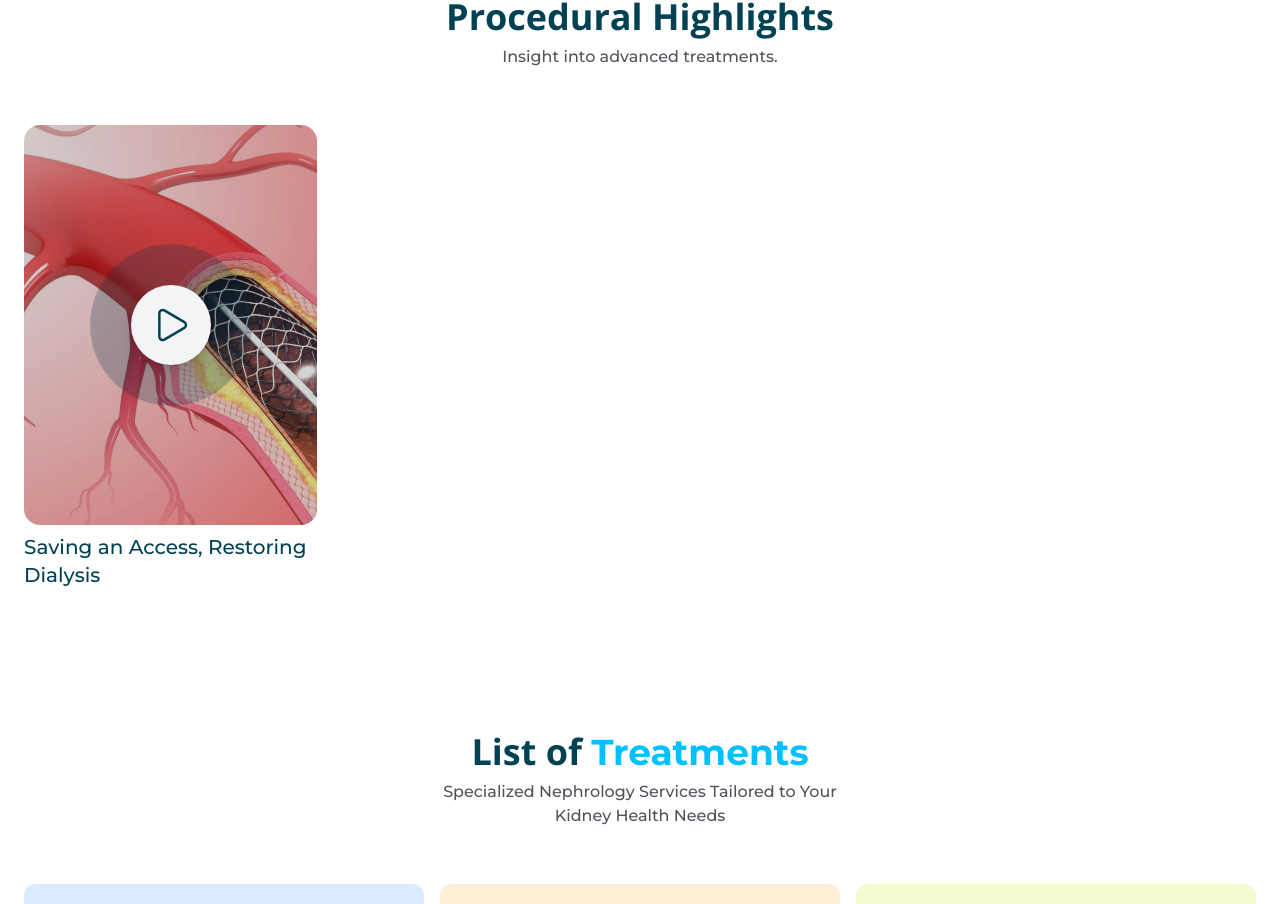
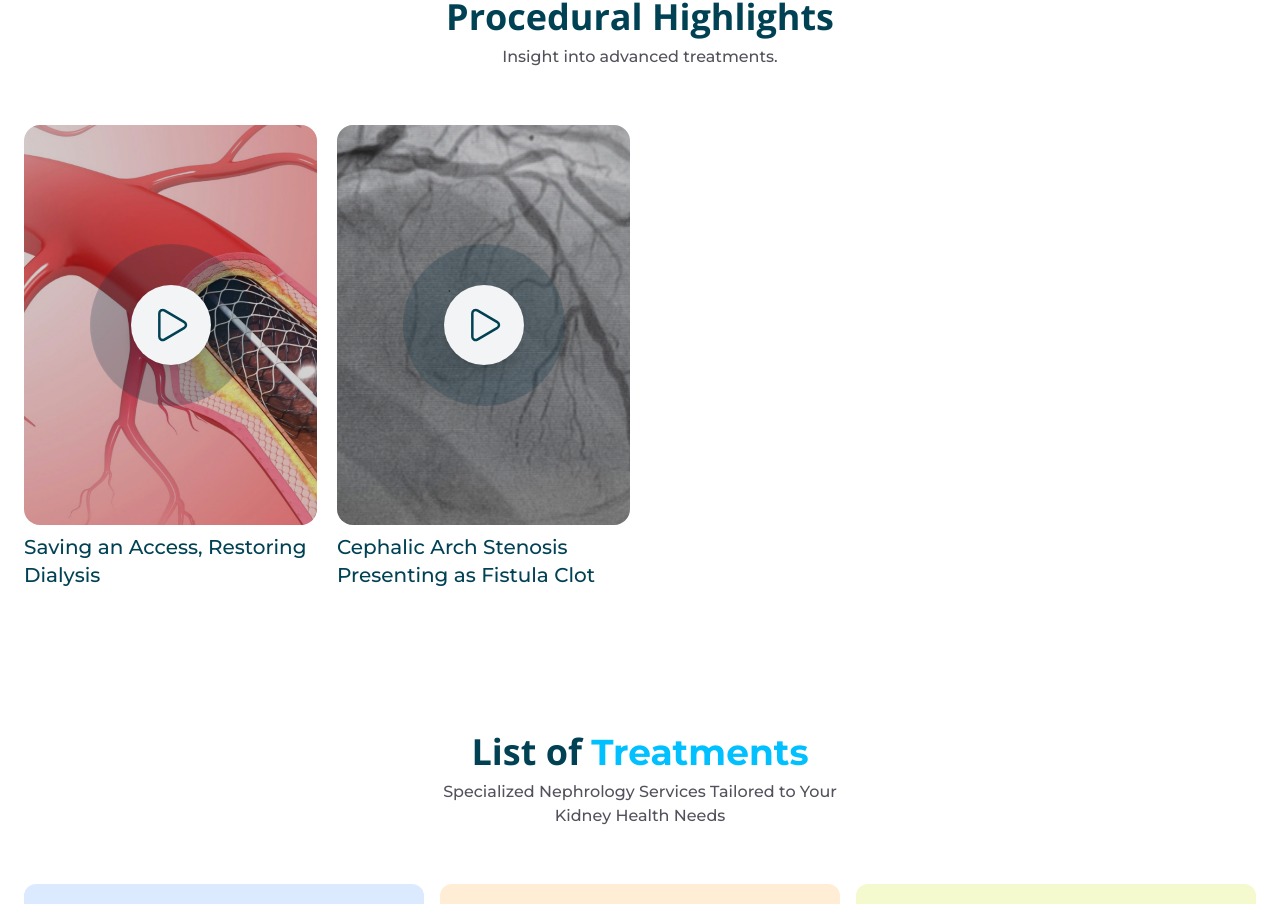
Before and after one commit to priyesshrai/dr-satyanarayana, a Next.js app: page / in a window 1280 px wide. Shown: the part 1539-2443 px from the top of the page. Built offline with nearby package versions, Linux system fonts and the light colour scheme.

Commit message:
update video

```diff
--- a/src/components/Video.tsx
+++ b/src/components/Video.tsx
@@ -2,12 +2,97 @@
 import { Heading, Section, Subheading, Wrapper } from '@/utils/Section'
 import { Play, X } from 'lucide-react'
 import { AnimatePresence, motion } from 'motion/react';
-import React, { Dispatch, SetStateAction, useEffect, useState } from 'react'
+import React, { Dispatch, ReactNode, SetStateAction, useEffect, useState } from 'react'
 import { useLenisControl } from '@/utils/SmoothScroll';
+
+
+interface Video {
+    cover: string;
+    url: string;
+    title: string;
+    content: ReactNode
+}
+
+const video: Video[] = [
+    {
+        cover: '/images/video/img-01.jpg',
+        url: "/video/vdo-1.mp4",
+        title: 'Saving an Access, Restoring Dialysis',
+        content: <div className='relative flex-1'>
+            <h2 className='text-white font-bold lg:text-4xl md:text-2xl text-lg'>
+                Saving an Access, Restoring Dialysis
+            </h2>
+            <p className='mt-3 text-gray-100 max-w-2xl md:text-lg text-base'>
+                A patient was referred to me with poor flow in the left radiocephalic AV fistula, resulting in inadequate dialysis.
+            </p>
+
+            <h2 className='text-white font-bold md:text-2xl text-base mt-5 max-w-3xl'>
+                A simple fistulogram revealed a juxta-anastomotic lesion — the hidden culprit.
+            </h2>
+            <p className='mt-3 text-gray-100 max-w-2xl md:text-lg text-base'>
+                ✅ With balloon fistuloplasty, the lesion was corrected, a good thrill returned, and the patient could resume dialysis with excellent flows.
+            </p>
+
+            <h2 className='text-white font-bold md:text-2xl text-base mt-5 max-w-3xl'>
+                🔑 Key message:
+            </h2>
+
+            <p className='mt-3 text-gray-100 max-w-2xl md:text-lg text-base'>
+                Even small stenotic lesions can compromise dialysis adequacy.
+                <br />
+                Timely intervention preserves fistula function and avoids the need for new access creation.
+                <br />
+                Always investigate poor flows early — a simple test and prompt treatment can make all the difference.
+            </p>
+            <h2 className='text-white font-bold md:text-2xl text-base mt-5 max-w-3xl'>
+                👨‍⚕️ Each access is precious — protect and salvage whenever possible.
+            </h2>
+        </div>
+
+    },
+    {
+        cover: '/images/video/img-02.jpg',
+        url: "/video/vdo-2.mp4",
+        title: 'Cephalic Arch Stenosis Presenting as Fistula Clot',
+        content:
+            <div className='relative flex-1'>
+                <h2 className='text-white font-bold lg:text-4xl md:text-2xl text-lg'>
+                    Cephalic Arch Stenosis Presenting as Fistula Clot
+                </h2>
+                <p className='mt-3 text-gray-100 max-w-2xl md:text-lg text-base'>
+                    This case demonstrates the critical importance of identifying and addressing the underlying cause of access thrombosis rather than just treating the clot itself.
+                </p>
+
+                <p className='mt-3 text-gray-100 max-w-2xl md:text-lg text-base'>
+                    A patient presented with a thrombosed AV fistula, and POCUS (point-of-care ultrasound) revealed a clot burden within the fistula segment with no detectable flow. At first glance, this appeared to be a simple thrombotic occlusion.
+                </p>
+
+                <p className='mt-3 text-gray-100 max-w-2xl md:text-lg text-base'>
+                    However, on detailed angiographic assessment, we identified a significant cephalic arch stenosis — the true culprit lesion responsible for the stasis and subsequent clot formation.
+                    <br />
+                    If only surgical declotting had been done without correcting this cephalic arch obstruction, the thrombus would almost certainly have recurred.
+                </p>
+
+                <p className='mt-3 text-gray-100 max-w-2xl md:text-lg text-base'>
+                    During the procedure, contrast injection into the fistula showed no flow beyond the thrombus. Subsequently, balloon maceration of the clot was performed, followed by angioplasty of the cephalic arch using a high-pressure balloon, which restored excellent outflow and re-established normal fistula function.
+                </p>
+                <p className='mt-3 text-gray-100 max-w-2xl md:text-lg text-base'>
+                    This intervention not only salvaged the existing access but also prevented the need for a temporary dialysis catheter, thereby reducing infection risk and preserving the patient's native access longevity.
+                </p>
+                <h2 className='text-white font-bold md:text-2xl text-base mt-5 max-w-3xl'>
+                    Learning Point
+                </h2>
+                <em className='block mt-4 text-gray-100 max-w-2xl md:text-lg text-base'>
+                    “In access salvage, don't just chase the clot — find and fix the reason behind it.Treating the underlying stenosis is key to durable success.”
+                </em>
+            </div>
+    },
+]
 
 export default function Video() {
     const [open, setOpen] = useState(false);
     const { stopScroll, startScroll } = useLenisControl();
+    const [selectedVideo, setSelectedVideo] = useState<number | null>(null);
     useEffect(() => {
         if (open) {
             stopScroll();
@@ -16,6 +101,7 @@ export default function Video() {
         }
         return () => startScroll();
     }, [open, stopScroll, startScroll]);
+
 
     return (
         <Section>
@@ -30,28 +116,36 @@ export default function Video() {
                         </Subheading>
                     </div>
                     <div className='flex-1 relative grid lg:grid-cols-4 md:grid-cols-3 sm:grid-cols-2 grid-cols-1 gap-5'>
-                        <div className='relative w-full'>
-                            <div className="relative w-full h-[400px] flex items-center justify-center rounded-2xl bg-[url(/images/video/img-01.jpg)] bg-no-repeat bg-cover bg-center after:inset-0 after:bg-zinc-800/20 after:absolute overflow-hidden " onClick={() => setOpen(true)}>
-                                <div className="relative">
-                                    <div className="ripple w-20 h-20 rounded-full  flex items-center justify-center relative">
-                                        <div className="absolute inset-0 rounded-full animate-ripple bg-dark-navy/40"></div>
-                                        <div className="absolute inset-0 rounded-full animate-ripple delay-300 bg-dark-navy/40"></div>
-                                        <div className="absolute inset-0 rounded-full animate-ripple delay-700 bg-dark-navy/40"></div>
+                        {
+                            video.map((item, idx) => (
+                                <div className='relative w-full' key={idx + 3}>
+                                    <div
+                                        className={`relative w-full h-[400px] flex items-center justify-center rounded-2xl bg-no-repeat bg-cover bg-center after:inset-0 after:bg-zinc-800/20 after:absolute overflow-hidden`}
+                                        style={{ backgroundImage: `url(${item.cover})` }}
+                                        onClick={() => { setOpen(true); setSelectedVideo(idx) }}
+                                    >
+                                        <div className="relative">
+                                            <div className="ripple w-20 h-20 rounded-full  flex items-center justify-center relative">
+                                                <div className="absolute inset-0 rounded-full animate-ripple bg-dark-navy/40"></div>
+                                                <div className="absolute inset-0 rounded-full animate-ripple delay-300 bg-dark-navy/40"></div>
+                                                <div className="absolute inset-0 rounded-full animate-ripple delay-700 bg-dark-navy/40"></div>
 
-                                        <div className="relative z-10 flex items-center justify-center w-20 h-20 bg-gray-100 rounded-full cursor-pointer text-dark-navy shadow-lg hover:scale-105 transition-transform duration-300">
-                                            <Play size={40} strokeWidth={1.5} />
+                                                <div className="relative z-10 flex items-center justify-center w-20 h-20 bg-gray-100 rounded-full cursor-pointer text-dark-navy shadow-lg hover:scale-105 transition-transform duration-300">
+                                                    <Play size={40} strokeWidth={1.5} />
+                                                </div>
+                                            </div>
                                         </div>
                                     </div>
+                                    <span className='block mt-2 text-xl font-medium text-dark-navy'>
+                                        {item.title}
+                                    </span>
                                 </div>
-                            </div>
-                            <span className='block mt-2 text-xl font-medium text-dark-navy'>
-                                Saving an Access, Restoring Dialysis
-                            </span>
-                        </div>
+                            ))
+                        }
 
                     </div>
                 </div>
-                <Drawer open={open} setOpen={setOpen} />
+                <Drawer open={open} setOpen={setOpen} selectedVideo={selectedVideo} setSelectedVideo={setSelectedVideo} />
             </Wrapper>
         </Section>
     )
@@ -60,9 +154,11 @@ export default function Video() {
 type Props = {
     open: boolean;
     setOpen: Dispatch<SetStateAction<boolean>>
+    selectedVideo: number | null
+    setSelectedVideo: Dispatch<SetStateAction<number | null>>
 }
 
-function Drawer({ open, setOpen }: Props) {
+function Drawer({ open, setOpen, selectedVideo, setSelectedVideo }: Props) {
 
     return (
         <AnimatePresence>
@@ -70,7 +166,7 @@ function Drawer({ open, setOpen }: Props) {
                 <>
                     <motion.div
                         className="fixed inset-0 bg-black/20 backdrop-blur-[2px] z-20"
-                        onClick={() => setOpen(false)}
+                        onClick={() => { setOpen(false); setSelectedVideo(null) }}
                         initial={{ opacity: 0 }}
                         animate={{ opacity: 1 }}
                         exit={{ opacity: 0 }}
@@ -90,46 +186,23 @@ function Drawer({ open, setOpen }: Props) {
                     >
                         <div className='relative w-full h-full'>
                             <div className="w-full relative lg:p-16 md:p-10 p-7 flex md:flex-row flex-col gap-10" data-lenis-prevent>
-                                <div className='relative flex-1'>
-                                    <h2 className='text-white font-bold lg:text-4xl md:text-2xl text-lg'>
-                                        Saving an Access, Restoring Dialysis
-                                    </h2>
-                                    <p className='mt-3 text-gray-100 max-w-2xl md:text-lg text-base'>
-                                        A patient was referred to me with poor flow in the left radiocephalic AV fistula, resulting in inadequate dialysis.
-                                    </p>
-
-                                    <h2 className='text-white font-bold md:text-2xl text-base mt-5 max-w-3xl'>
-                                        A simple fistulogram revealed a juxta-anastomotic lesion — the hidden culprit.
-                                    </h2>
-                                    <p className='mt-3 text-gray-100 max-w-2xl md:text-lg text-base'>
-                                        ✅ With balloon fistuloplasty, the lesion was corrected, a good thrill returned, and the patient could resume dialysis with excellent flows.
-                                    </p>
-
-                                    <h2 className='text-white font-bold md:text-2xl text-base mt-5 max-w-3xl'>
-                                        🔑 Key message:
-                                    </h2>
-
-                                    <p className='mt-3 text-gray-100 max-w-2xl md:text-lg text-base'>
-                                        Even small stenotic lesions can compromise dialysis adequacy.
-                                        <br />
-                                        Timely intervention preserves fistula function and avoids the need for new access creation.
-                                        <br />
-                                        Always investigate poor flows early — a simple test and prompt treatment can make all the difference.
-                                    </p>
-                                    <h2 className='text-white font-bold md:text-2xl text-base mt-5 max-w-3xl'>
-                                        👨‍⚕️ Each access is precious — protect and salvage whenever possible.
-                                    </h2>
-                                </div>
+                                {
+                                    selectedVideo !== null && (
+                                        video[selectedVideo].content
+                                    )
+                                }
 
                                 <div className='shrink-0 md:w-[300px] w-full'>
                                     <video controls className='md:w-[290px] w-full '>
-                                        <source src="/video/vdo-1.mp4" type="video/mp4" />
+                                        {selectedVideo !== null && (
+                                            <source src={video[selectedVideo].url} type="video/mp4" />
+                                        )}
                                     </video>
                                 </div>
 
                             </div>
                             <button
-                                onClick={() => setOpen(false)}
+                                onClick={() => { setOpen(false); setSelectedVideo(null) }}
                                 className="block fixed right-5 top-5 text-zinc-500 hover:text-zinc-800 bg-white p-2 rounded-full cursor-pointer "
                             >
                                 <X size={22} />
```
Also changed, not shown: public/images/video/img-02.jpg (added), 1 other file (tests, documents, lock files or other folders).
